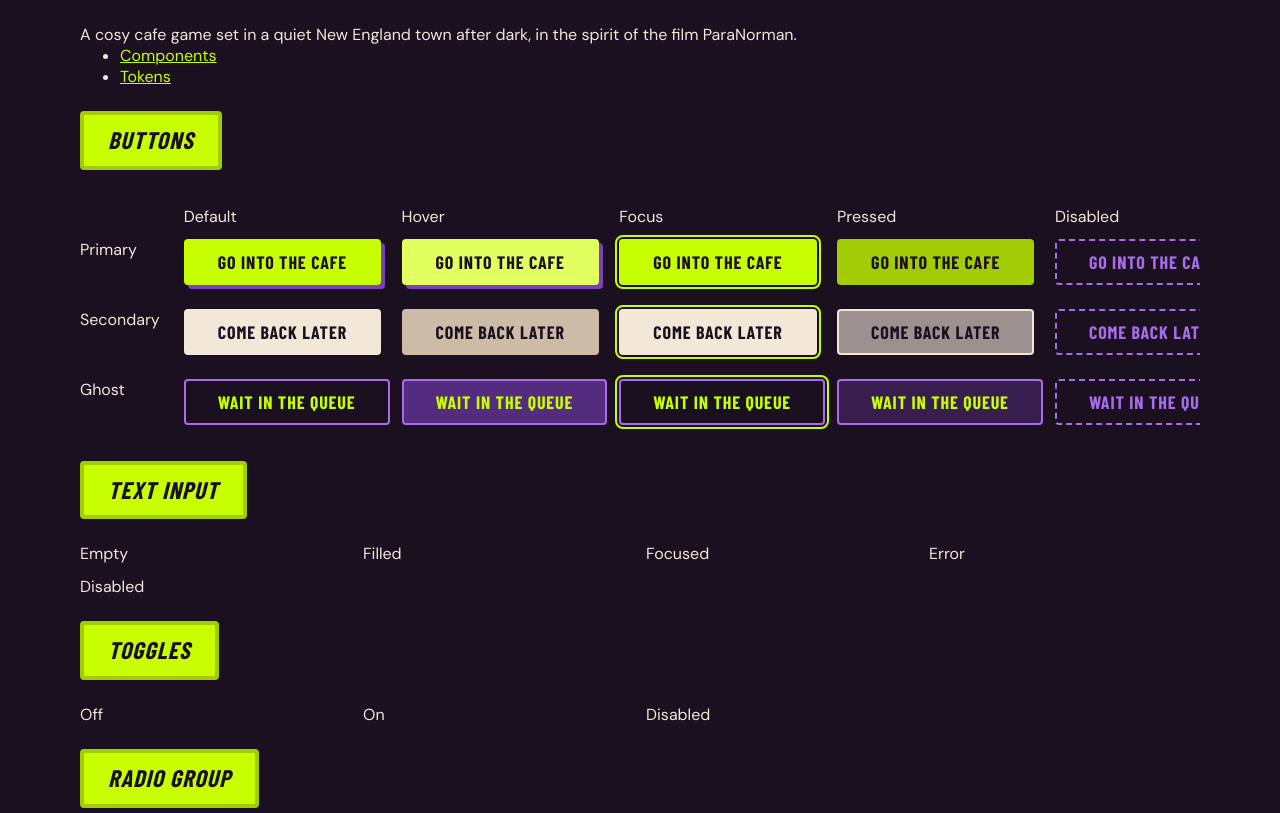
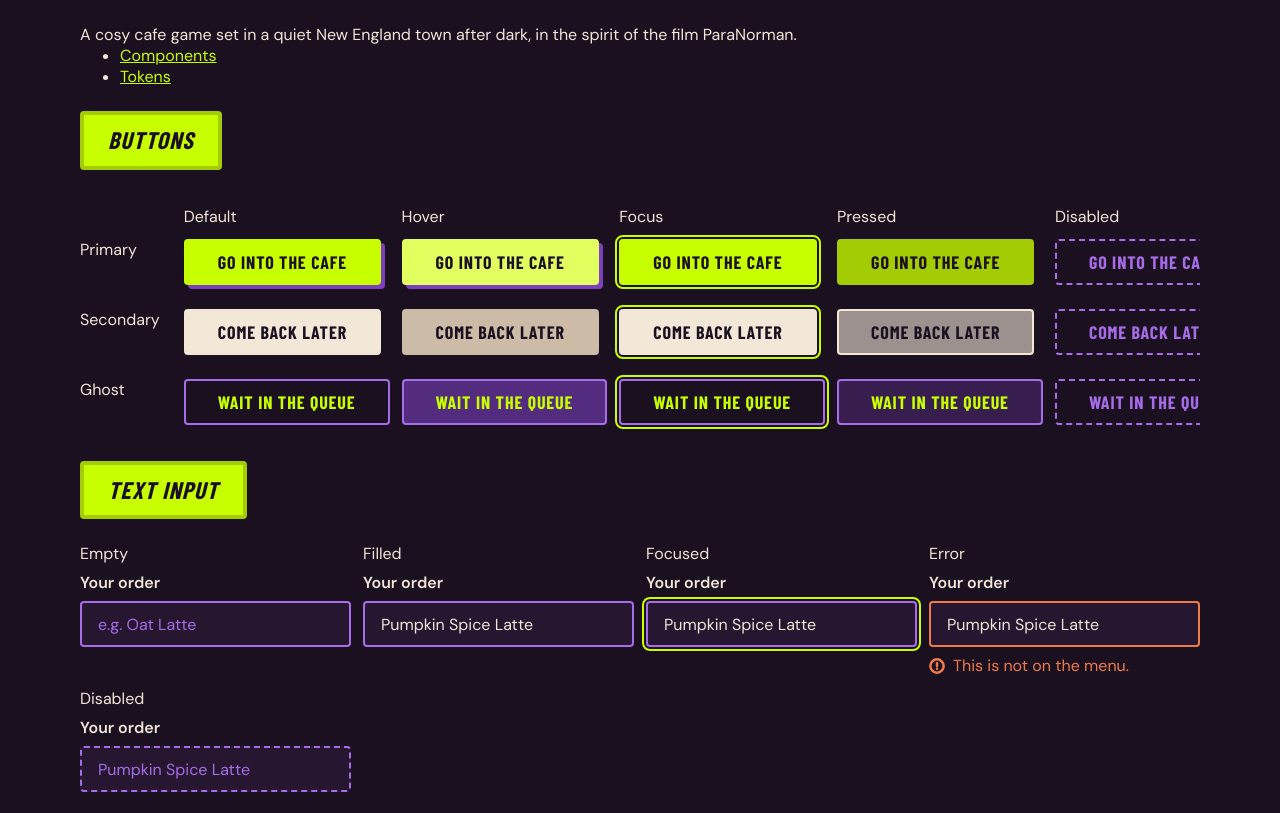
Before and after one commit to szabina-nagy/spooky-cafe-ui-kit, a plain HTML site: page index.html in a window 1280 px wide. Shown: the part 130-943 px from the top of the page. Drawn offline with nearby package versions, Linux system fonts and the light colour scheme; a script that the page names is missing; a web font is replaced by a local one.

Commit message:
Add Text input

```diff
--- a/css/components/input.css
+++ b/css/components/input.css
@@ -0,0 +1,56 @@
+/* Label above, input below. Fills its container, so the page or screen decides the width */
+.field {
+  display: flex;
+  flex-direction: column;
+  gap: var(--space-8);
+  width: 100%;
+}
+
+.field-label {
+  font-weight: var(--weight-strong);
+}
+
+/* The default look is the empty state, same height as the buttons*/
+.input {
+  width: 100%;
+  height: var(--control-height);
+  padding: 0 var(--space-16);
+  background: var(--surface);
+  border: var(--border-width) solid var(--border);
+  border-radius: var(--radius);
+  color: var(--text);
+  transition: border-color var(--motion-fast) var(--ease);
+  caret-color: var(--accent);
+}
+
+/* Placeholder text */
+.input::placeholder {
+  color: var(--primary);
+  opacity: 1;
+}
+
+/* Focused state */
+#input-focused {
+  outline: var(--focus-width) solid var(--focus-ring);
+  outline-offset: var(--focus-offset);
+}
+
+/* Error state*/
+#input-error {
+  border-color: var(--alert);
+}
+
+.alert-message {
+  color: var(--alert);
+  display: flex;
+  align-items: center;
+  justify-content: flex-start;
+  gap: var(--space-8);
+}
+
+/* Disabled */
+#input-disabled {
+  border-style: dashed;
+  color: var(--primary);
+  cursor: not-allowed;
+}
--- a/index.html
+++ b/index.html
@@ -104,11 +104,44 @@
     <section id="text-input" class="kit-section">
       <h2 class="text-title">Text input</h2>
       <div class="states">
-        <div class="state"><p class="state-label">Empty</p></div>
-        <div class="state"><p class="state-label">Filled</p></div>
-        <div class="state"><p class="state-label">Focused</p></div>
-        <div class="state"><p class="state-label">Error</p></div>
-        <div class="state"><p class="state-label">Disabled</p></div>
+        <div class="state">
+          <p class="state-label">Empty</p>
+          <div class="field">
+            <label class="field-label" for="input-empty">Your order</label>
+            <input class="input" id="input-empty" type="text" placeholder="e.g. Oat Latte">
+          </div>
+        </div>
+        <div class="state">
+          <p class="state-label">Filled</p>
+          <div class="field">
+            <label class="field-label" for="input-filled">Your order</label>
+            <input class="input" id="input-filled" type="text" value="Pumpkin Spice Latte">
+          </div>
+        </div>
+        <div class="state">
+          <p class="state-label">Focused</p>
+          <div class="field">
+            <label class="field-label" for="input-focused">Your order</label>
+            <input class="input" id="input-focused" type="text" value="Pumpkin Spice Latte">
+          </div>
+        </div>
+        <div class="state">
+          <p class="state-label">Error</p>
+          <div class="field">
+            <label class="field-label" for="input-error">Your order</label>
+            <input class="input" id="input-error" type="text" value="Pumpkin Spice Latte" aria-invalid="true" aria-describedby="input-alert-message">
+            <p class="alert-message" id="input-alert-message">
+                <img src="icons/circle-alert.svg" alt="" width="16" height="16">
+              This is not on the menu.</p>
+          </div>
+        </div>
+        <div class="state">
+          <p class="state-label">Disabled</p>
+          <div class="field">
+            <label class="field-label" for="input-disabled">Your order</label>
+            <input class="input" id="input-disabled" type="text" value="Pumpkin Spice Latte" disabled>
+          </div>
+        </div>
       </div>
     </section>
 
```
Also changed, not shown: icons/circle-alert.svg (added).
